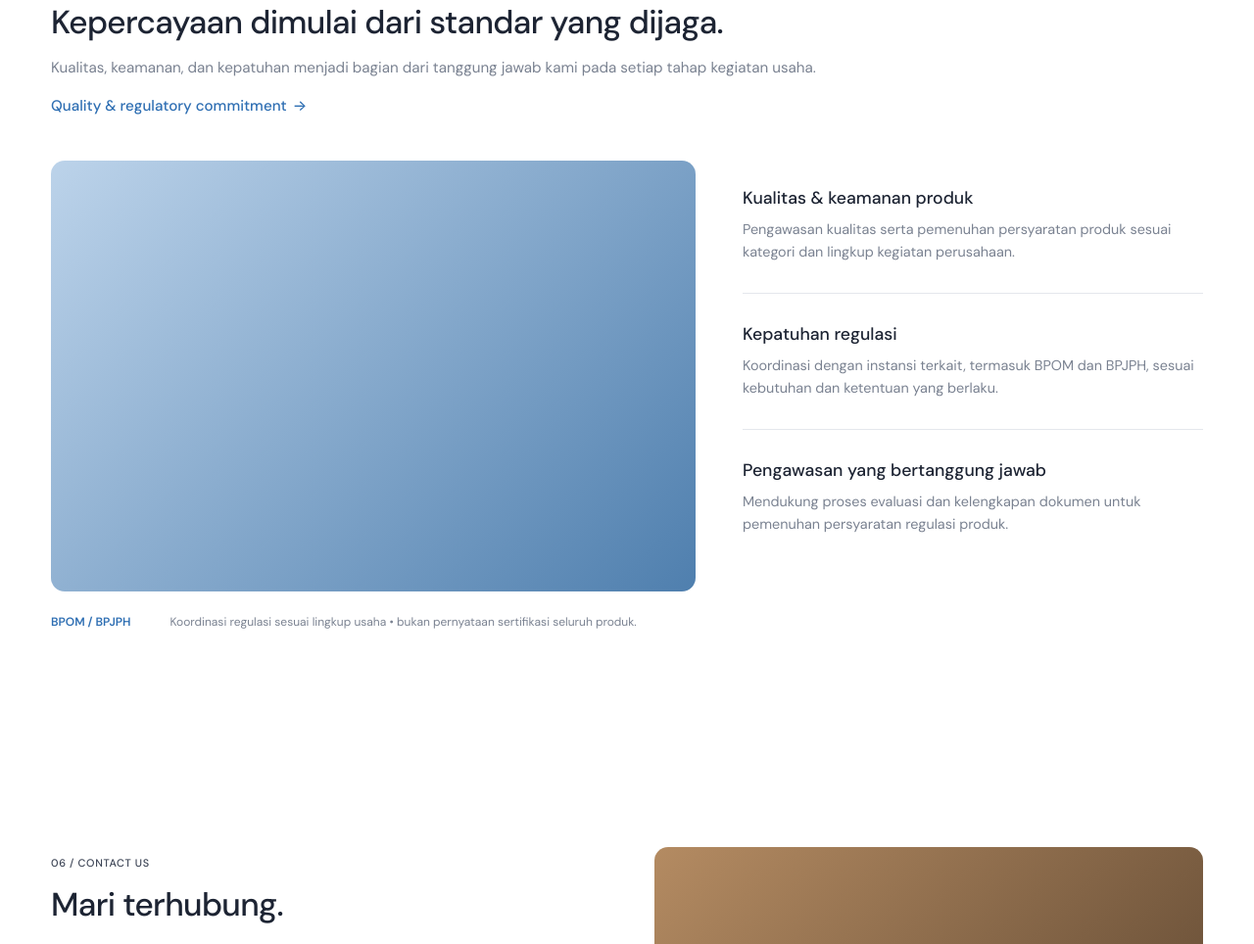
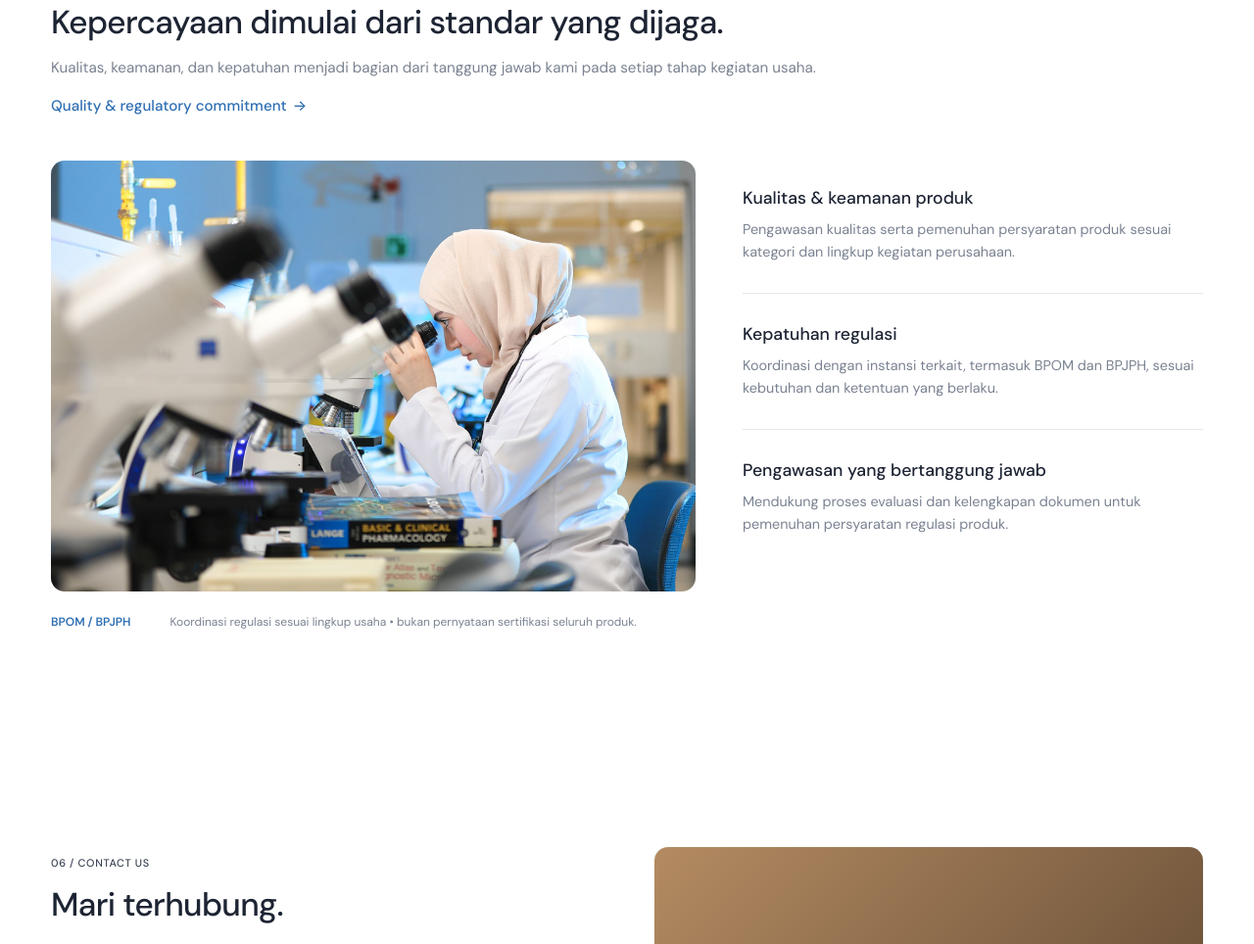
Before and after one commit to freyzaza/highdessert, a plain HTML site: page index.html in a window 1280 px wide. Shown: the part 3962-4926 px from the top of the page at 98% size. Drawn offline with Linux system fonts and the light colour scheme.

Commit message:
quality lab img

```diff
--- a/index.html
+++ b/index.html
@@ -255,7 +255,7 @@
         </div>
 
         <div class="quality-grid">
-          <div class="quality-img reveal" style="--img:url('assets/quality-lab.jpg')"></div>
+          <div class="quality-img reveal" style="--img:url('assets/quality-lab.png')"></div>
           <ul class="quality-list">
             <li class="reveal" style="--d:.1s">
               <h3 class="h5">Kualitas &amp; keamanan produk</h3>
```
Also changed, not shown: assets/quality-lab.png (added), 1 other file.
